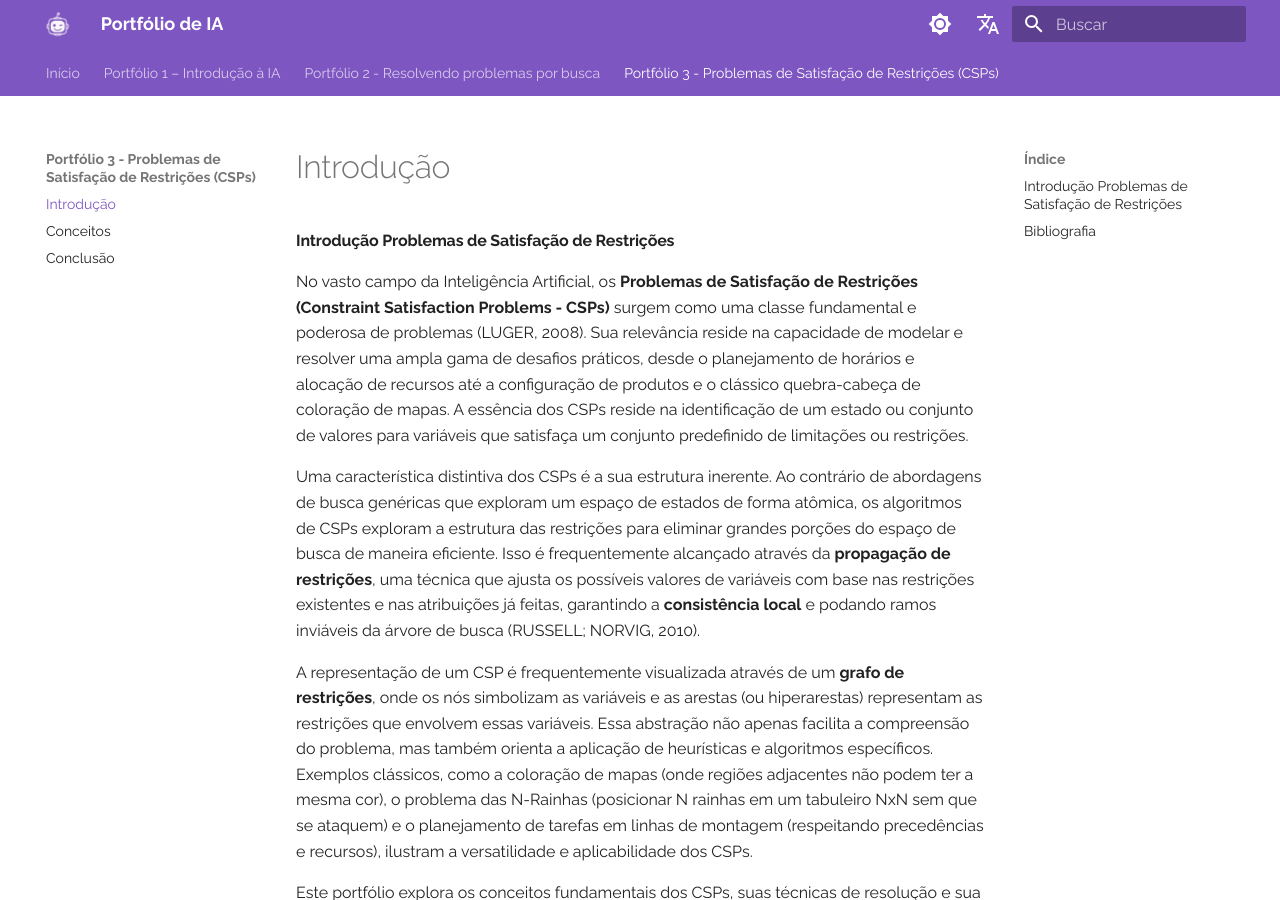
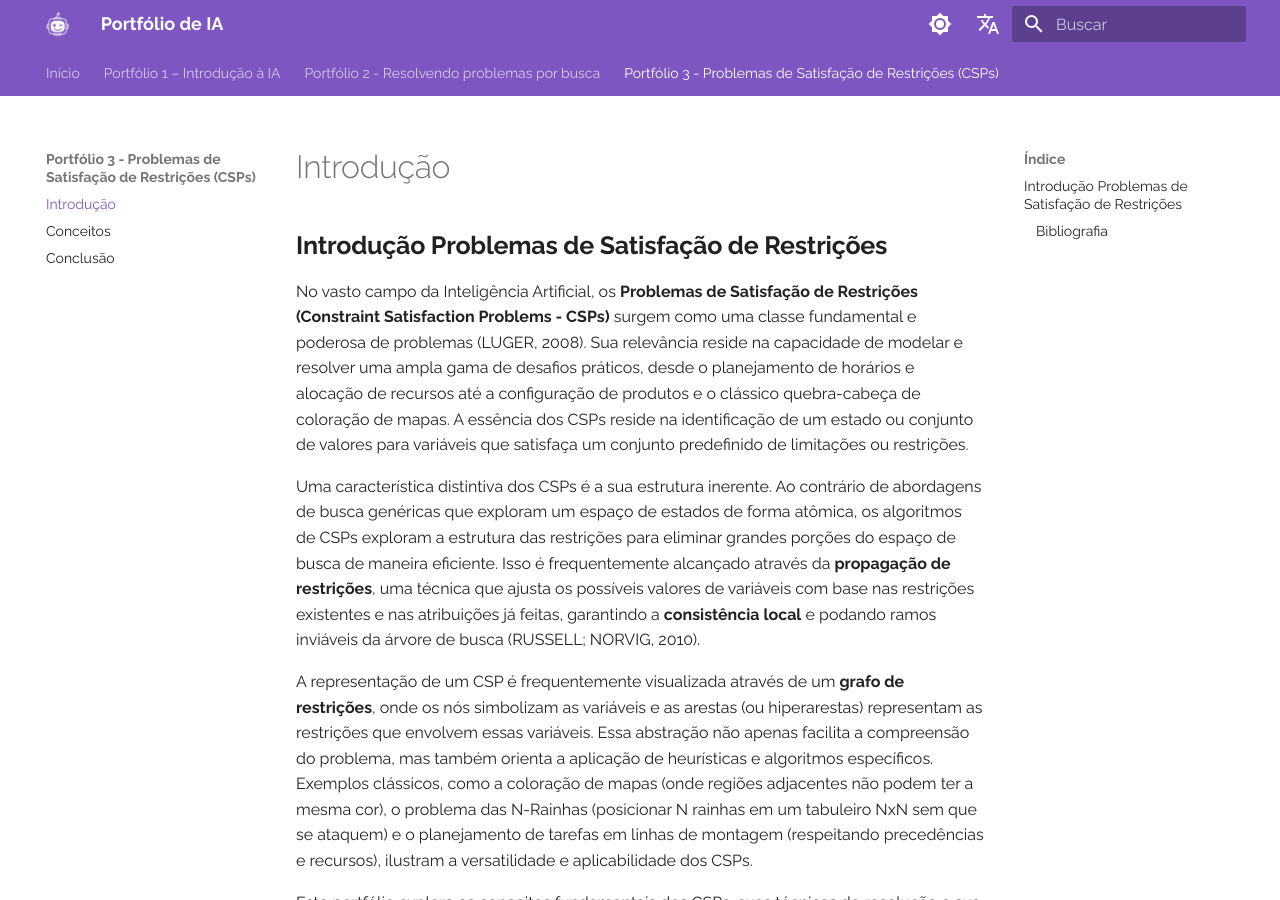
Before and after one commit to ananorberto/my-ai-portfolio, an MkDocs documentation site: the page built from docs/portfolio3/Introducao.md, in a window 1280 px wide and 900 px high. Built offline with MkDocs 1.6.1 and Material for MkDocs 9.7.7, drawn with Linux system fonts in a browser that asks for light colours; comment, search, counter and statistics services are not loaded.

```diff
--- a/docs/portfolio3/Introducao.md
+++ b/docs/portfolio3/Introducao.md
@@ -1,5 +1,5 @@
 
-#### **Introdução Problemas de Satisfação de Restrições**
+## **Introdução Problemas de Satisfação de Restrições**
 
 No vasto campo da Inteligência Artificial, os **Problemas de Satisfação de Restrições (Constraint Satisfaction Problems - CSPs)** surgem como uma classe fundamental e poderosa de problemas (LUGER, 2008). Sua relevância reside na capacidade de modelar e resolver uma ampla gama de desafios práticos, desde o planejamento de horários e alocação de recursos até a configuração de produtos e o clássico quebra-cabeça de coloração de mapas. A essência dos CSPs reside na identificação de um estado ou conjunto de valores para variáveis que satisfaça um conjunto predefinido de limitações ou restrições.
 
```
